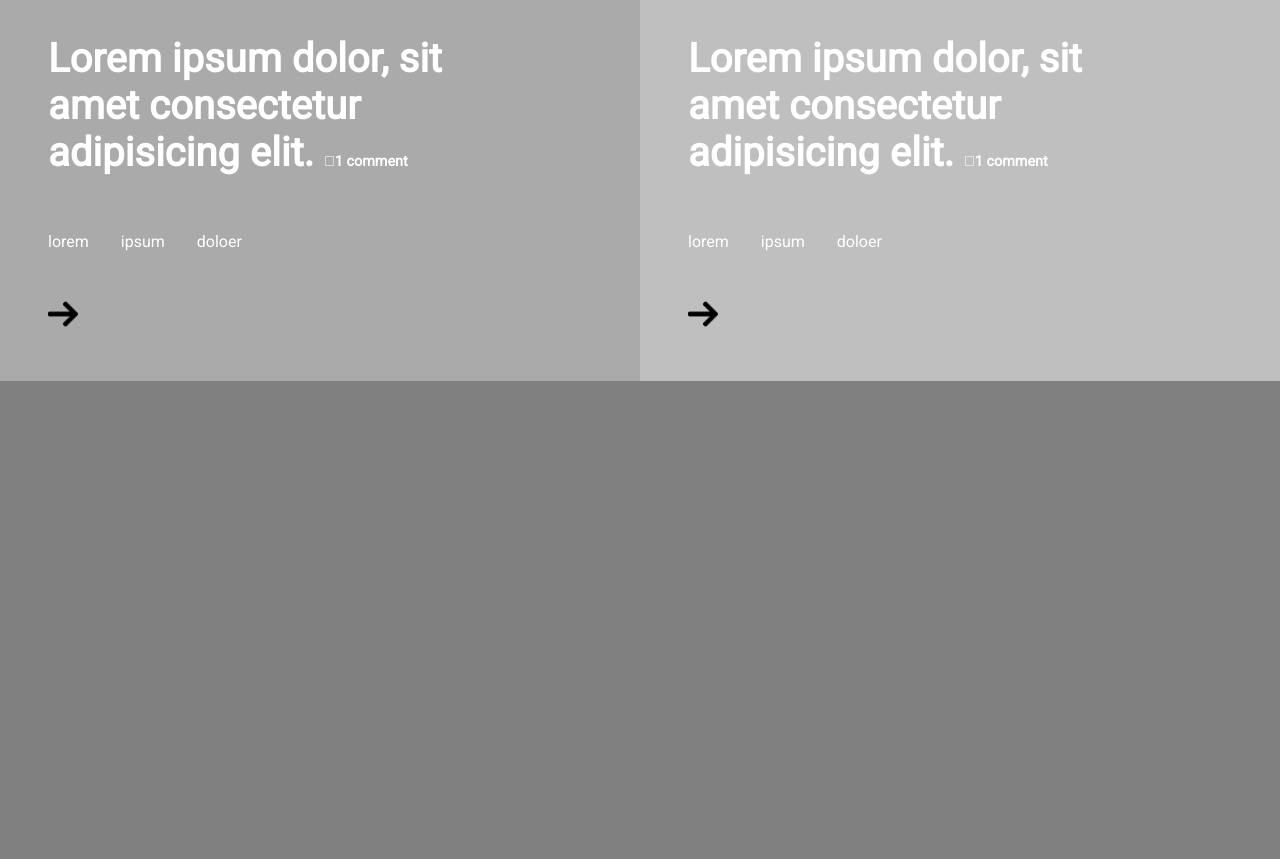
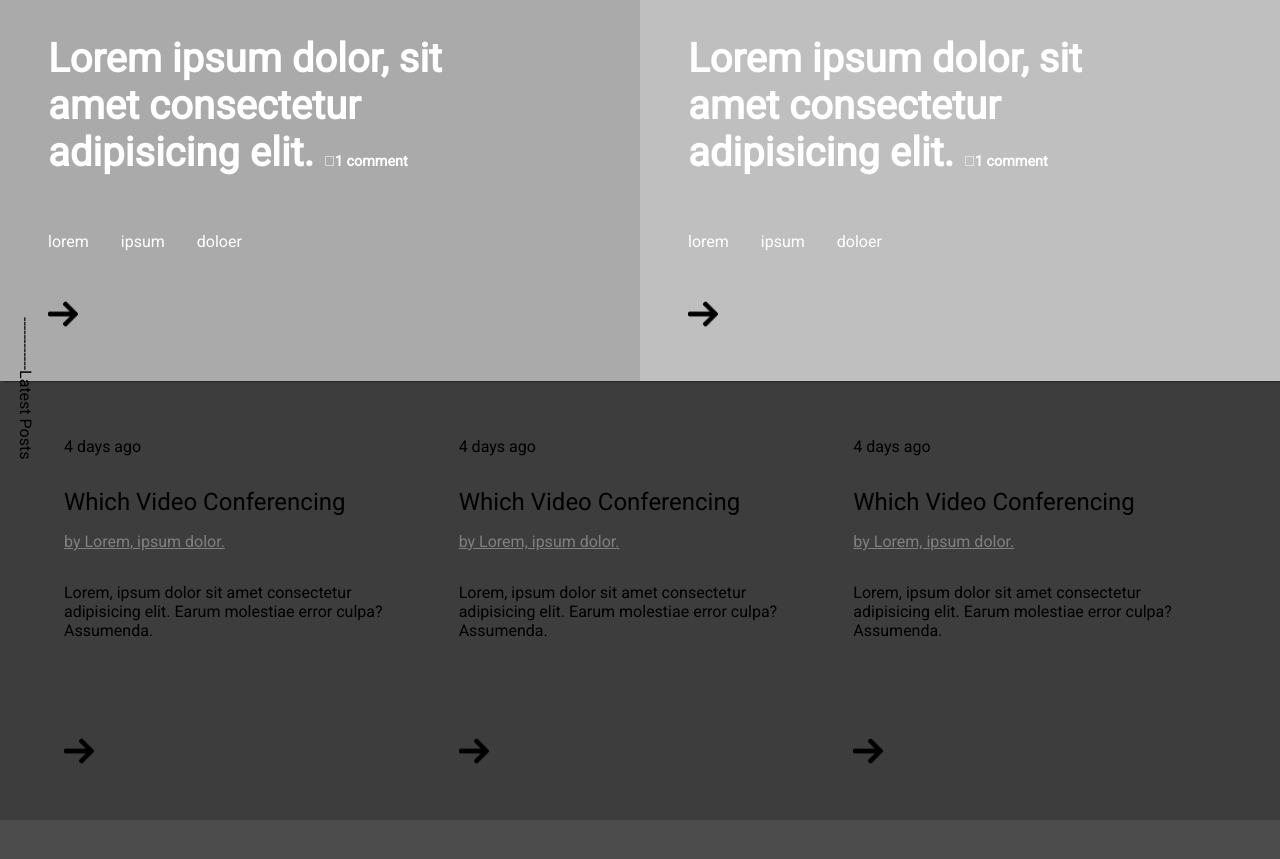
Before and after one commit to nusretbutunay/smashmagazine-heatmap, a plain HTML site: page index.html in a window 1280 px wide. Shown: the part 899-1758 px from the top of the page. Before the commit the page ends 1280 px from the top, so only its background shows below. Drawn offline with Linux system fonts and the light colour scheme.

Commit message:
bottom articles added styled

```diff
--- a/index.html
+++ b/index.html
@@ -61,7 +61,7 @@
             <p>ipsum</p>
             <p>doloer</p>
           </div>
-          <a href="#"><img src="img/arrow.png" /></a>
+          <a href="#"><img src="img/arrow.png" class="arrow"/></a>
         </article>
         <article class="main-article">
           <div class="author flex-container">
@@ -81,7 +81,7 @@
             <p>ipsum</p>
             <p>doloer</p>
           </div>
-          <a href="#"><img src="img/arrow.png" /></a>
+          <a href="#"><img src="img/arrow.png" class="arrow" /></a>
         </article>
         <article class="main-article">
           <div class="author flex-container">
@@ -101,7 +101,7 @@
             <p>ipsum</p>
             <p>doloer</p>
           </div>
-          <a href="#"><img src="img/arrow.png" /></a>
+          <a href="#"><img src="img/arrow.png" class="arrow"/></a>
         </article>
         <article class="main-article">
           <div class="author flex-container">
@@ -121,7 +121,31 @@
             <p>ipsum</p>
             <p>doloer</p>
           </div>
-          <a href="#"><img src="img/arrow.png" /></a>
+          <a href="#"><img src="img/arrow.png" class="arrow"/></a>
+        </article>
+      </article>
+      <article class="bottom-article-container">
+        <p>------------Latest Posts</p>
+        <article class="bottom-article">
+          <p>4 days ago</p>
+          <a href="#">Which Video Conferencing</a>
+          <p><a href="#">by Lorem, ipsum dolor.</a></p>
+          <p>Lorem, ipsum dolor sit amet consectetur adipisicing elit. Earum molestiae error culpa? Assumenda.</p>
+          <a href="#"><img src="img/arrow.png" class="arrow"/></a>
+        </article>
+        <article class="bottom-article">
+          <p>4 days ago</p>
+          <a href="#">Which Video Conferencing</a>
+          <p><a href="#"> by Lorem, ipsum dolor.</a></p>
+          <p>Lorem, ipsum dolor sit amet consectetur adipisicing elit. Earum molestiae error culpa? Assumenda.</p>
+          <a href="#"><img src="img/arrow.png" class="arrow"/></a>
+        </article>
+        <article class="bottom-article">
+          <p>4 days ago</p>
+          <a href="#">Which Video Conferencing</a>
+          <p><a href="#">by Lorem, ipsum dolor.</a></p>
+          <p>Lorem, ipsum dolor sit amet consectetur adipisicing elit. Earum molestiae error culpa? Assumenda.</p>
+          <a href="#"><img src="img/arrow.png" class="arrow"/></a>
         </article>
       </article>
     </main>
--- a/style.css
+++ b/style.css
@@ -1,6 +1,7 @@
 @import url("https://fonts.googleapis.com/css2?family=Roboto:ital,wght@0300,400;1,700&display=swap");
 
 :root {
+  --main-background-color: rgba(0, 0, 0, 0.7);
   --main-text-color: #fff;
   --secondary-text-color: grey;
 }
@@ -15,7 +16,7 @@
 }
 
 body {
-  background-color: gray;
+  background-color: var(--main-background-color);
 }
 
 a {
@@ -38,6 +39,10 @@ h6 {
 
 .flex-container {
   display: flex;
+}
+
+.arrow {
+  width: 30px;
 }
 
 header {
@@ -100,6 +105,18 @@ nav ul {
 .main-article a {
   clear: both;
   padding: 3rem 0;
+}
+
+.bottom-article > a {
+  margin-bottom: 1rem;
+  display: inline-block;
+  font-size: 1.5rem;
+  color: black;
+}
+
+.bottom-article p a {
+  color: gray;
+  text-decoration: underline;
 }
 
 ul li:last-child a {
@@ -207,6 +224,44 @@ ul li:last-child a {
   margin-right: 2rem;
 }
 
-.main-article a img {
-  width: 30px;
+.bottom-article-container {
+  display: grid;
+  grid-template-columns: repeat(3, 1fr);
+  position: relative;
+  padding: 1.5rem 3rem 0 3rem;
+  margin-bottom: 15rem;
+  background-color: rgba(0, 0, 0, 0.2);
 }
+
+.bottom-article-container > p {
+  position: absolute;
+  writing-mode: vertical-rl;
+  text-orientation: mixed;
+  height: 100%;
+  left: 1rem;
+  top: -4rem;
+}
+
+.bottom-article {
+  cursor: pointer;
+  padding: 1rem;
+  margin-top: 1rem;
+}
+
+.bottom-article:hover {
+  transform: scale(1.2);
+  transition: all 0.5s ease-in-out;
+  background-color: #fff;
+}
+
+.bottom-article * {
+  margin-bottom: 2rem;
+}
+
+.bottom-article a img {
+  margin: 4rem 0 1rem 0;
+}
+
+.bottom-article:hover .bottom-article .arrow {
+  background-color: rgba(0, 0, 0, 0.7);
+}
```
